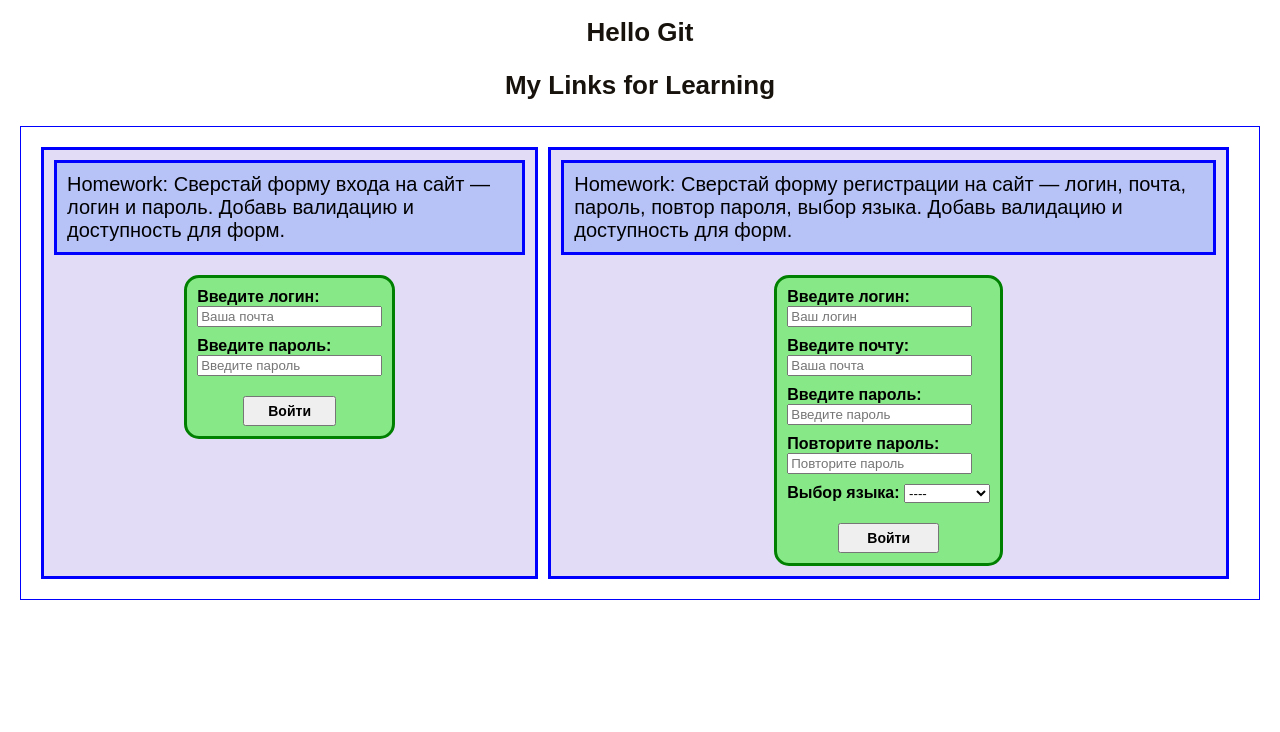
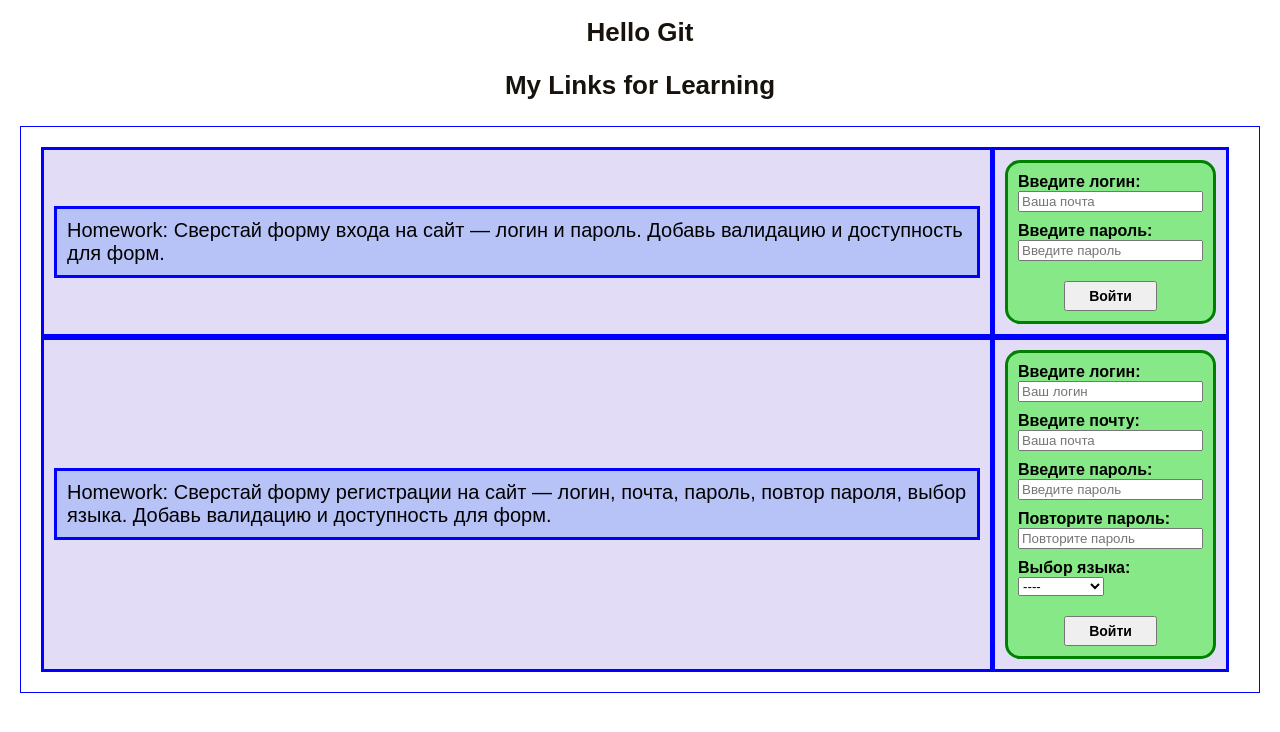
Before and after one commit to m1ke1994/project-1, a plain HTML site: page index.html in a window 1280 px wide. Drawn offline with Linux system fonts and the light colour scheme; a web font is replaced by a local one.

Commit message:
адаптивность на 320/540/1024

```diff
--- a/index.html
+++ b/index.html
@@ -15,10 +15,9 @@
     <h2>My Links for Learning</h2>
     <div class="general_form">
       <div class="form_one">
-  <p>Homework: Сверстай форму входа на сайт — логин и пароль.
-    Добавь валидацию и доступность для форм.
-  </p>
-<form method="post" action="/login">
+  <div class="text"><p>Homework: Сверстай форму входа на сайт — логин и пароль.
+    Добавь валидацию и доступность для форм.</p></div>
+   <div class="forma"><form method="post" action="/login">
     <label>
       <span>Введите логин:</span>
       <input
@@ -37,13 +36,20 @@
     <button type="submit">
       Войти
     </button>
+
+  </form>
+</div>
 </div>
 
+
 <div class="form_two">
-</form>
-<p>Homework: Сверстай форму регистрации на сайт — логин, почта, пароль, повтор пароля, выбор языка.
+
+<div class="text"><p>Homework: Сверстай форму регистрации на сайт — логин, почта, пароль, повтор пароля, выбор языка.
   Добавь валидацию и доступность для форм.
-</p>
+</p> </div>
+
+
+<div class="forma">
   <form method="post" action="/login">
     <label>
       <span>Введите логин:</span>
@@ -92,6 +98,8 @@
     </button>
   </form>
 </div>
+
+</div>
 </div>
   </body>
 </html>
--- a/style.css
+++ b/style.css
@@ -93,22 +93,35 @@ input,button {
     border-radius: 15px;
     width: auto;
   }
-  @media  (min-width: 800px) {
+  @media only screen and (min-width: 320px) {
     .general_form{
-      border: 1px solid blue;
+      flex-direction: column;
     }
     }
-  @media  (max-width: 600px) {
+    @media only screen and (min-width: 540px) {
       .general_form{
-      display:flex;
+        flex-direction: row;
+      }
+      }
+      @media only screen and (min-width: 1024px) {
+        .general_form{
           flex-direction: column;
 
         }
+        .form_one{
+          flex-direction: row;
+          justify-content: space-between;
         }
-  @media  (max-width: 330px) {
-    form{
-      width: 90%;
+        .form_two{
+          flex-direction: row;
+          justify-content: space-between;
         }
-
+        .forma{
+            border-left: 5px solid blue;
 
         }
+        .general_form{
+          border: 1px solid blue;
+
+        }
+        }
```
Lines whose indentation alone changed are shown as unchanged.
